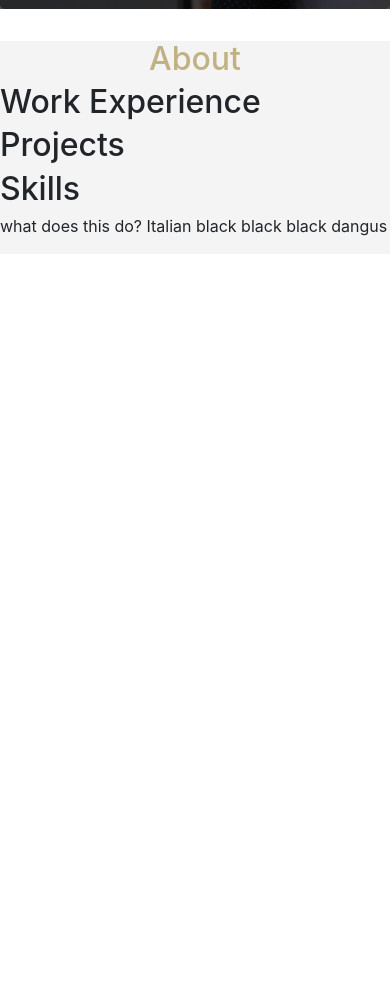
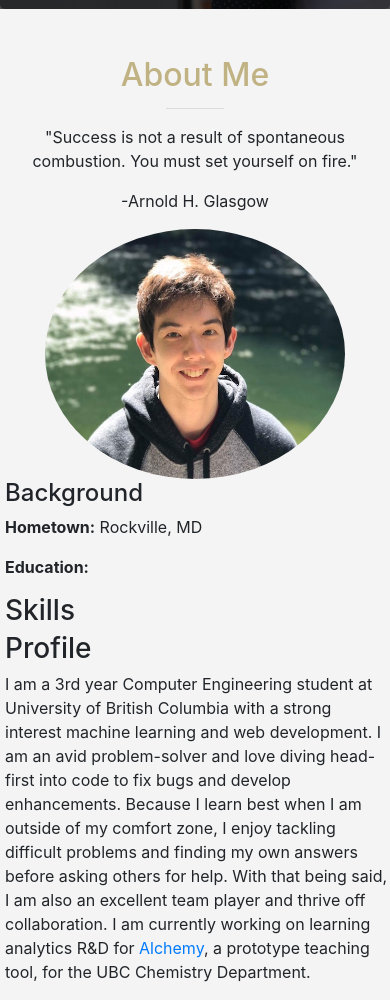
Before and after one commit to cormacjmollitor/Resume-For-Cormac-Mollitor, a plain HTML site: page hello-world.html in a window 390 px wide. Shown: the part 835-1836 px from the top of the page. Before the commit the page ends 1090 px from the top, so only its background shows below. Drawn offline with nearby package versions, Linux system fonts and the light colour scheme; a script that the page names is missing.

Commit message:
Added styling for about me section as well as profile text

```diff
--- a/effects.js
+++ b/effects.js
@@ -1,3 +1,5 @@
 $(document).ready(function(){
     $(".top-name").fadeIn(6000);
 });
+
+var controller = new ScrollMagic.Controller();
--- a/hello-world.html
+++ b/hello-world.html
@@ -12,16 +12,18 @@
     <script src="https://maxcdn.bootstrapcdn.com/bootstrap/4.0.0-beta/js/bootstrap.min.js" integrity="sha384-h0AbiXch4ZDo7tp9hKZ4TsHbi047NrKGLO3SEJAg45jXxnGIfYzk4Si90RDIqNm1" crossorigin="anonymous"></script>-->
 
     <!--FontAwesome-->
-
-<!-- Start: injected by Adguard -->
-<script src="//local.adguard.com/adguard-ajax-api/injections/content-script.js?sb=1&amp;ts=1505883591.384486&amp;js=1&amp;domain=vfs-gce-usw-121-3.c9.io&amp;css=1&amp;generic=1" type="text/javascript" crossorigin="anonymous"></script>
-<script src="//local.adguard.com/adguard-ajax-api/injections/userscripts/Adguard Assistant?ts=1505794289.596706" type="text/javascript" crossorigin="anonymous"></script>
-<!-- End: injected by Adguard -->
     <script src="https://use.fontawesome.com/83b3611629.js"></script>
 
-    <!--JavaScript File for Effects-->
+    <!--jQuery-->
   	<script src="//code.jquery.com/jquery-1.11.2.min.js"></script>
     <script src="//code.jquery.com/jquery-migrate-1.2.1.min.js"></script>
+
+    <!--ScrollMagic-->
+    <script src="//cdnjs.cloudflare.com/ajax/libs/ScrollMagic/2.0.5/ScrollMagic.min.js"></script>
+    <script src="//cdnjs.cloudflare.com/ajax/libs/ScrollMagic/2.0.5/plugins/debug.addIndicators.min.js"></script>
+
+    <!--External JavaScript File-->
+    <script src='effects.js'></script>
 
     <!-- Bootstrap CSS -->
     <link rel="stylesheet" href="https://maxcdn.bootstrapcdn.com/bootstrap/4.0.0-beta/css/bootstrap.min.css" integrity="sha384-/Y6pD6FV/Vv2HJnA6t+vslU6fwYXjCFtcEpHbNJ0lyAFsXTsjBbfaDjzALeQsN6M" crossorigin="anonymous">
@@ -29,7 +31,6 @@
   </head>
 
   <body>
-    <script src='effects.js'></script>
       <div class="jumbotron jumbo">
     	  <div class="overlay overlay-first">
     	    <div class="container top-name">
@@ -44,19 +45,32 @@
     <div class="about">
       <div class="row">
         <div class="col-xl-12">
-  	      <h2 class="about-title">About</h2>
+          <br><br>
+           <h2 class="about-title">About Me</h2>
+           <hr width="15%">
+           <p class="about-blurb">"Success is not a result of spontaneous combustion. You must set yourself on fire."</p>
+           <p class="about-blurb">-Arnold H. Glasgow</p>
          </div>
   	   </div>
       <div class="row">
-  	    <div class="col-xl-4">
-  	      <h2>Work Experience</h2>
+        <img src="assets/IMG_2487.JPG" class="rounded-circle profile-pic">
       </div>
-  	    <div class="col-xl-4">
-  	      <h2>Projects</h2>
+      <div class="row">
+        <div class="col-xl-3 col-xs-3"></div> <!--Bootstrap 4.0 Beta 2.0 will introduce offset again-->
+        <div class="col-xl-2 col-xs-2 background">
+         <h4>Background</h4>
+         <p><b>Hometown:</b> Rockville, MD</p>
+         <p><b>Education:</b> </p>
         </div>
-  	    <div class="col-xl-4">
-  	      <h2>Skills</h2>
-  	      <p>what does this do? Italian black black black dangus</p>
+        <div class="col-xl-2 col-xs-2 skills">
+         <h3>Skills</h3>
+        </div>
+        <div class="col-xl-2 col-xs-2 profile">
+         <h3>Profile</h3>
+         <p>I am a 3rd year Computer Engineering student at University of British Columbia with a strong interest machine learning and web development.
+         I am an avid problem-solver and love diving head-first into code to fix bugs and develop enhancements. Because I learn best when I am outside of my comfort zone,
+         I enjoy tackling difficult problems and finding my own answers before asking others for help. With that being said, I am also an excellent team player and thrive off collaboration.
+         I am currently working on learning analytics R&D for <a href="https://alchemy.elearning.ubc.ca/">Alchemy</a>, a prototype teaching tool, for the UBC Chemistry Department. </p>
         </div>
       </div>
     </div>
--- a/mystyle.css
+++ b/mystyle.css
@@ -1,3 +1,7 @@
+div {
+    padding-top: 0px;
+}
+
 .drangus{
     color: white;
     opacity: 0.9;
@@ -15,6 +19,8 @@
     background-repeat: no-repeat;
     background-position: center;
     height: 100vh;
+    clear: none;
+    margin-bottom: 0px;
 }
 
 .linkedin-link{
@@ -31,6 +37,7 @@
     bottom: 0;
     background-color: rgba(0,0,0,0.7); /* Black background with opacity */
     cursor: pointer; /* Add a pointer on hover */
+    margin-bottom: 0px;
 }
 
 .about {
@@ -41,3 +48,26 @@
     text-align: center;
     color: #C0B283;
 }
+
+.about-blurb{
+    text-align: center;
+}
+
+.profile-pic{
+    display: block;
+    margin: 0 auto;
+    width: 300px;
+    height: 250px;
+}
+
+.profile{
+    margin-left: 5px;
+}
+
+.background{
+    margin-left: 5px;
+}
+
+.skills{
+    margin-left: 5px;
+}
```
Also changed, not shown: assets/IMG_2487.JPG (added). Lines whose indentation alone changed are shown as unchanged.
